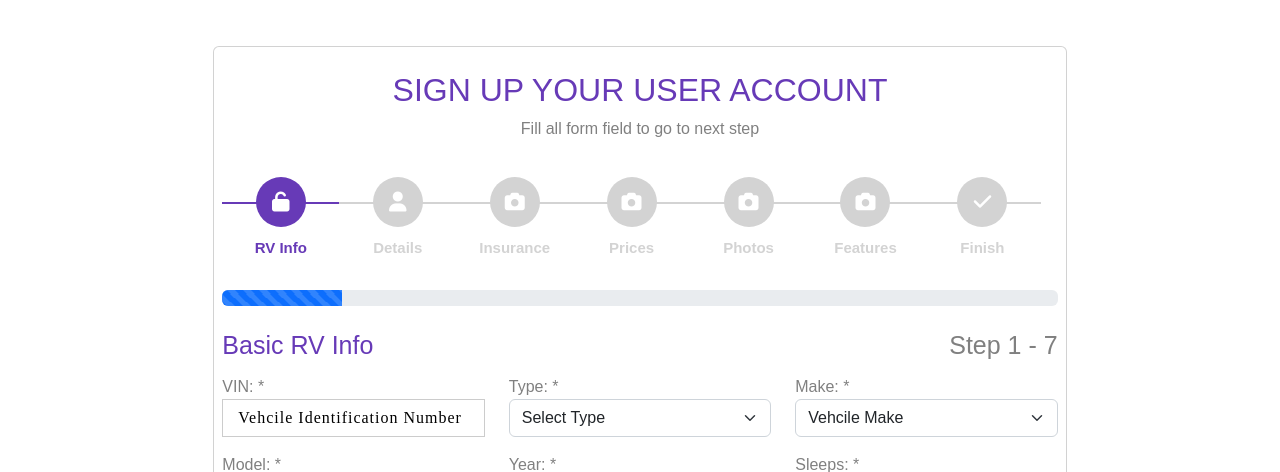
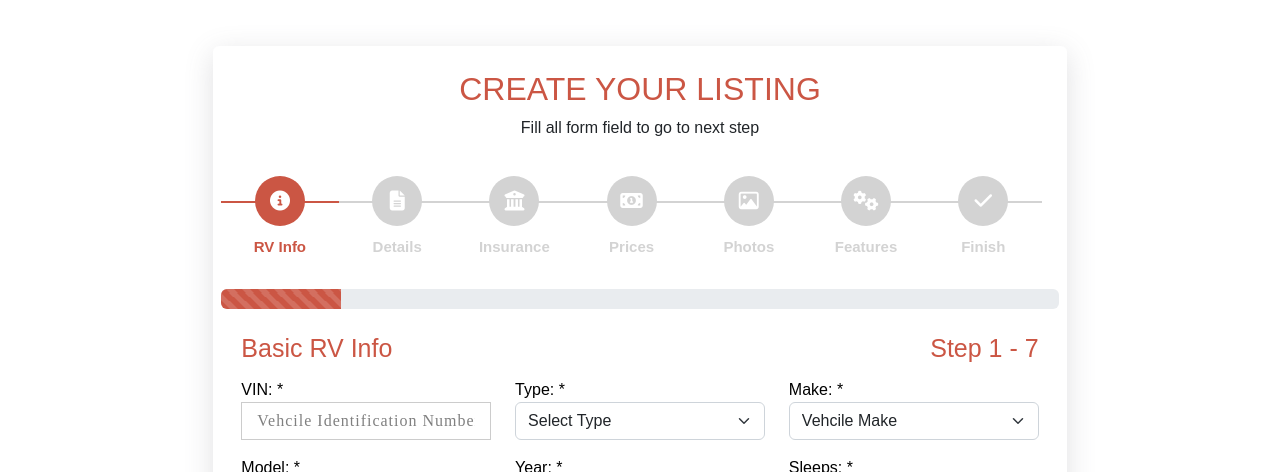
Before and after one commit to rizwan199811/rv-wala, a React (Create React App) app: page /listRV in a window 1280 px wide. Shown: the part 328-800 px from the top of the page. Built offline with nearby package versions, Linux system fonts and the light colour scheme.

Commit message:
UI changes

```diff
--- a/src/App.css
+++ b/src/App.css
@@ -1621,36 +1621,28 @@ margin-top: 36px;
 .contact-page-form form {
 padding: 20px 15px 0;
 }
-::placeholder{
-  color: black;
-}
-
-* {
-  margin: 0;
-  padding: 0
-}
-
-html {
-  height: 100%
-}
-
-p {
-  color: grey
-}
-
-#heading {
+
+
+
+
+
+
+
+
+/* =================== Listing Form Start ================== */
+.listing-form-wrapper #heading {
   text-transform: uppercase;
-  color: #673AB7;
+  color: #cb5644;
   font-weight: normal
 }
 
-#msform {
+.listing-form-wrapper #msform {
   text-align: center;
   position: relative;
   margin-top: 20px
 }
 
-#msform fieldset {
+.listing-form-wrapper #msform fieldset {
   background: white;
   border: 0 none;
   border-radius: 0.5rem;
@@ -1661,16 +1653,17 @@ p {
   position: relative
 }
 
-.form-card {
-  text-align: left
-}
-
-#msform fieldset:not(:first-of-type) {
+.listing-form-wrapper .form-card {
+  text-align: left;
+  padding: 0 20px;
+}
+
+.listing-form-wrapper #msform fieldset:not(:first-of-type) {
   display: none
 }
 
-#msform input,
-#msform textarea {
+.listing-form-wrapper #msform input,
+.listing-form-wrapper #msform textarea {
   padding: 6px 15px 6px 15px;
   border: 1px solid #ccc;
   border-radius: 0px;
@@ -1685,8 +1678,8 @@ p {
   letter-spacing: 1px;
 }
 
-#msform input:focus,
-#msform textarea:focus {
+.listing-form-wrapper #msform input:focus,
+.listing-form-wrapper #msform textarea:focus {
   -moz-box-shadow: none !important;
   -webkit-box-shadow: none !important;
   box-shadow: none !important;
@@ -1694,9 +1687,9 @@ p {
   outline-width: 0
 }
 
-#msform .action-button {
+.listing-form-wrapper #msform .action-button {
   width: 100px;
-  background: #673AB7;
+  background: #cb5644;
   font-weight: bold;
   color: white;
   border: 0 none;
@@ -1707,12 +1700,12 @@ p {
   float: right
 }
 
-#msform .action-button:hover,
-#msform .action-button:focus {
+.listing-form-wrapper #msform .action-button:hover,
+.listing-form-wrapper #msform .action-button:focus {
   background-color: #311B92
 }
 
-#msform .action-button-previous {
+.listing-form-wrapper #msform .action-button-previous {
   width: 100px;
   background: #616161;
   font-weight: bold;
@@ -1725,54 +1718,55 @@ p {
   float: right
 }
 
-#msform .action-button-previous:hover,
-#msform .action-button-previous:focus {
+.listing-form-wrapper #msform .action-button-previous:hover,
+.listing-form-wrapper #msform .action-button-previous:focus {
   background-color: #000000
 }
 
-.card {
+.listing-form-wrapper .card {
   z-index: 0;
   border: none;
-  position: relative
-}
-
-.fs-title {
+  position: relative;
+  box-shadow: rgba(100, 100, 111, 0.2) 0px 7px 29px 0px;
+}
+
+.listing-form-wrapper .fs-title {
   font-size: 25px;
-  color: #673AB7;
+  color: #cb5644;
   margin-bottom: 15px;
   font-weight: normal;
   text-align: left
 }
 
-.purple-text {
-  color: #673AB7;
+.listing-form-wrapper .purple-text {
+  color: #cb5644;
   font-weight: normal
 }
 
-.steps {
+.listing-form-wrapper .steps {
   font-size: 25px;
-  color: gray;
+  color:#cb5644;
   margin-bottom: 10px;
   font-weight: normal;
   text-align: right
 }
 
-.fieldlabels {
-  color: gray;
+.listing-form-wrapper .fieldlabels {
+  color: black;
   text-align: left
 }
 
-#progressbar {
+.listing-form-wrapper #progressbar {
   margin-bottom: 30px;
   overflow: hidden;
   color: lightgrey
 }
 
-#progressbar .active {
-  color: #673AB7
-}
-
-#progressbar li {
+.listing-form-wrapper #progressbar .active {
+  color: #cb5644
+}
+
+.listing-form-wrapper #progressbar li {
   list-style-type: none;
   font-size: 15px;
   width: 14%;
@@ -1781,41 +1775,41 @@ p {
   font-weight: 400
 }
 
-#progressbar #account:before {
+.listing-form-wrapper #progressbar #account:before {
   font-family: FontAwesome;
-  content: "\f13e"
-}
-
-#progressbar #personal:before {
+  content: "\f05a"
+}
+
+.listing-form-wrapper #progressbar #personal:before {
   font-family: FontAwesome;
-  content: "\f007"
-}
-
-#progressbar #payment:before {
+  content: "\f15c"
+}
+
+.listing-form-wrapper #progressbar #payment:before {
   font-family: FontAwesome;
-  content: "\f030"
-}
-
-#progressbar #Features:before {
+  content: "\f19c"
+}
+
+.listing-form-wrapper #progressbar #Features:before {
   font-family: FontAwesome;
-  content: "\f030"
-}
-
-#progressbar #Photos:before {
+  content: "\f085"
+}
+
+.listing-form-wrapper #progressbar #Photos:before {
   font-family: FontAwesome;
-  content: "\f030"
-}
-#progressbar #Prices:before {
+  content: "\f03e"
+}
+.listing-form-wrapper #progressbar #Prices:before {
   font-family: FontAwesome;
-  content: "\f030"
-}
-
-#progressbar #confirm:before {
+  content: "\f3d1"
+}
+
+.listing-form-wrapper #progressbar #confirm:before {
   font-family: FontAwesome;
   content: "\f00c"
 }
 
-#progressbar li:before {
+.listing-form-wrapper #progressbar li:before {
   width: 50px;
   height: 50px;
   line-height: 45px;
@@ -1828,7 +1822,7 @@ p {
   padding: 2px
 }
 
-#progressbar li:after {
+.listing-form-wrapper #progressbar li:after {
   content: '';
   width: 100%;
   height: 2px;
@@ -1839,28 +1833,33 @@ p {
   z-index: -1
 }
 
-#progressbar li.active:before,
-#progressbar li.active:after {
-  background: #673AB7
-}
-
-.progress {
+.listing-form-wrapper #progressbar li.active:before,
+.listing-form-wrapper #progressbar li.active:after {
+  background: #cb5644;
+}
+
+.listing-form-wrapper .progress {
   height: 20px
 }
 
-.progress-bar {
-  background-color: #673AB7
-}
-
-.fit-image {
+.listing-form-wrapper .progress-bar {
+  background-color: #cb5644 !important;
+}
+
+.listing-form-wrapper .fit-image {
   width: 100%;
   object-fit: cover
 }
-.insurance_card_active{
-  border: 2px solid forestgreen !important;
-}
-
-
-#msform input[type='checkbox'] {
+.listing-form-wrapper .insurance_card_active{
+  border: 2px solid #cb5644 !important;
+  box-shadow: rgba(0, 0, 0, 0.24) 0px 3px 8px;
+}
+
+
+.listing-form-wrapper #msform input[type='checkbox'] {
   width: auto !important;
 }
+::placeholder{
+  color: grey;
+}
+/* =================== Listing Form Ends ================== */
--- a/src/pages/CreateListing.js
+++ b/src/pages/CreateListing.js
@@ -66,11 +66,11 @@ export const CreateListing = () => {
   }
   return (
     <>
-      <div class="container-fluid my-3">
+      <div class="container-fluid my-3 listing-form-wrapper">
         <div class="row justify-content-center">
           <div class="col-11 col-sm-10 col-md-10 col-lg-8 col-xl-8 text-center p-0 mt-3 mb-2">
             <div class="card p-2 pt-4 pb-0 mt-3 mb-3">
-              <h2 id="heading">Sign Up Your User Account</h2>
+              <h2 id="heading">Create Your Listing</h2>
               <p>Fill all form field to go to next step</p>
               <form id="msform">
                 <ul id="progressbar">
--- a/src/pages/Home.js
+++ b/src/pages/Home.js
@@ -23,7 +23,7 @@ const Home = (props) => {
 
     <div className="booking-form-wrapper bg-white">
   <form action="#">
-    <div className="form-group border-bottom d-flex align-items-center justify-content-between flex-wrap">
+    {/* <div className="form-group border-bottom d-flex align-items-center justify-content-between flex-wrap">
       <label className="option my-sm-0 my-2">
         <input type="radio" name="radio" defaultChecked="" />
         Round Trip
@@ -34,13 +34,13 @@ const Home = (props) => {
         One Way
         <span className="checkmark" />
       </label>
-      {/* <div className="d-flex align-items-center my-sm-0 my-2">
+      <div className="d-flex align-items-center my-sm-0 my-2">
         <a href="#" className="text-decoration-none">
           Multi-city/Stopovers{" "}
           <span className="fas fa-angle-right ps-2 text-primary" />
         </a>
-      </div> */}
-    </div>
+      </div>
+    </div> */}
     <div className="form-group d-sm-flex margin">
       <div className="d-flex align-items-center flex-fill me-sm-1 my-sm-0 my-4 border-bottom position-relative">
         <input
```
Also changed, not shown: 1 other file (tests, documents, lock files or other folders).
